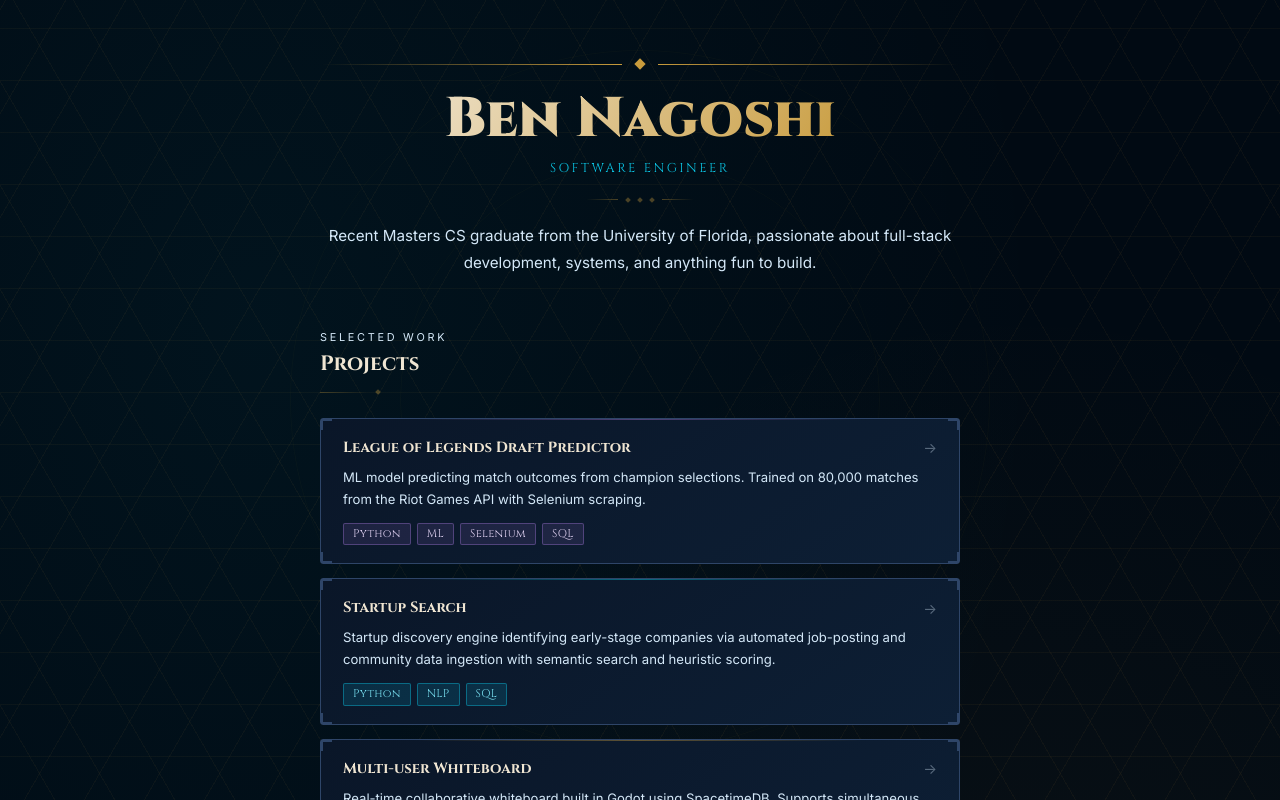
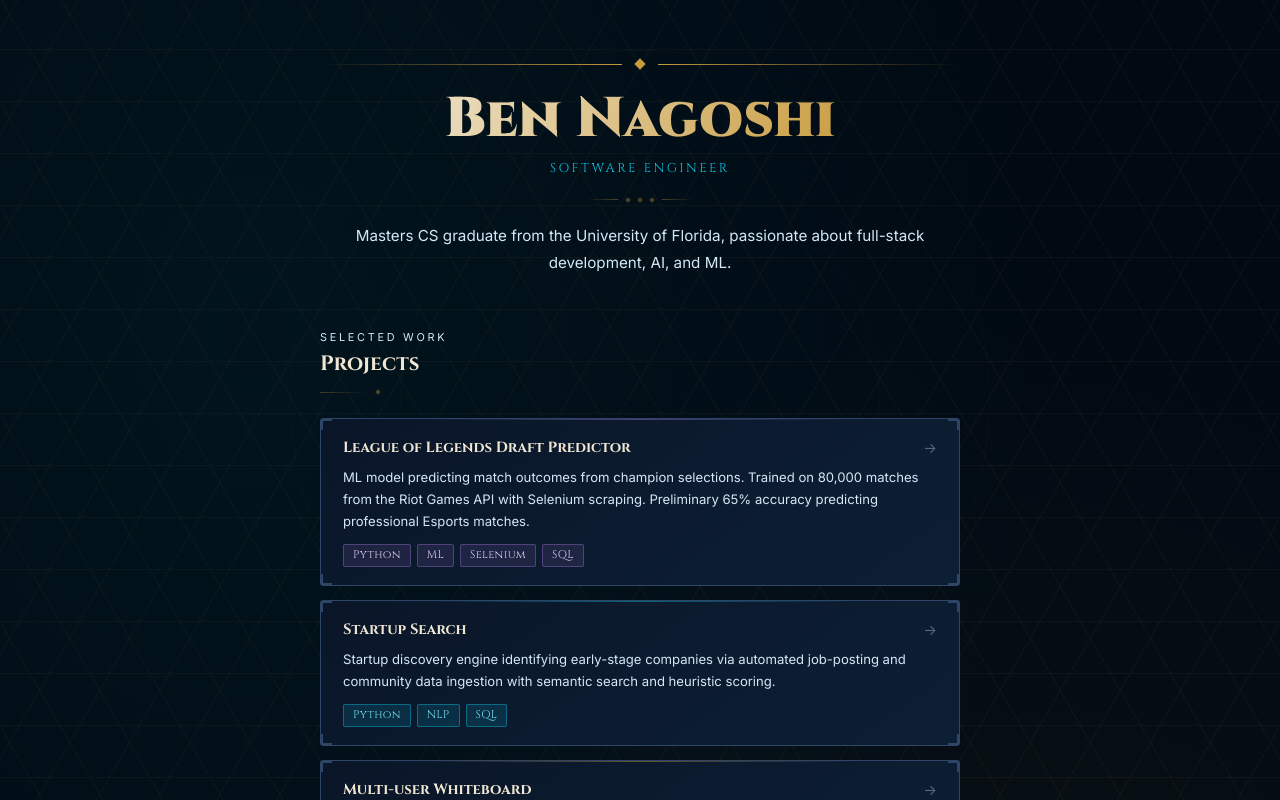
Before and after one commit to bynagoshi/personal-website-source, a React (Vite) app: page / in a window 1280 px wide. Shown: the top 800 px of the page. Built offline with nearby package versions, Linux system fonts and the light colour scheme.

Commit message:
update wording

```diff
--- a/src/components/Main.tsx
+++ b/src/components/Main.tsx
@@ -5,13 +5,13 @@ const PROFILE = {
   name: "Ben Nagoshi",
   title: "Software Engineer",
   about:
-    "Recent Masters CS graduate from the University of Florida, passionate about full-stack development, systems, and anything fun to build.",
+    "Masters CS graduate from the University of Florida, passionate about full-stack development, AI, and ML.",
   projects: [
     {
       name: "League of Legends Draft Predictor",
       status: "",
       description:
-        "ML model predicting match outcomes from champion selections. Trained on 80,000 matches from the Riot Games API with Selenium scraping.",
+        "ML model predicting match outcomes from champion selections. Trained on 80,000 matches from the Riot Games API with Selenium scraping. Preliminary 65% accuracy predicting professional Esports matches.",
       tags: ["Python", "ML", "Selenium", "SQL"],
       accent: "#9b72cf",
       href: "https://draftprediction.vercel.app",
```
